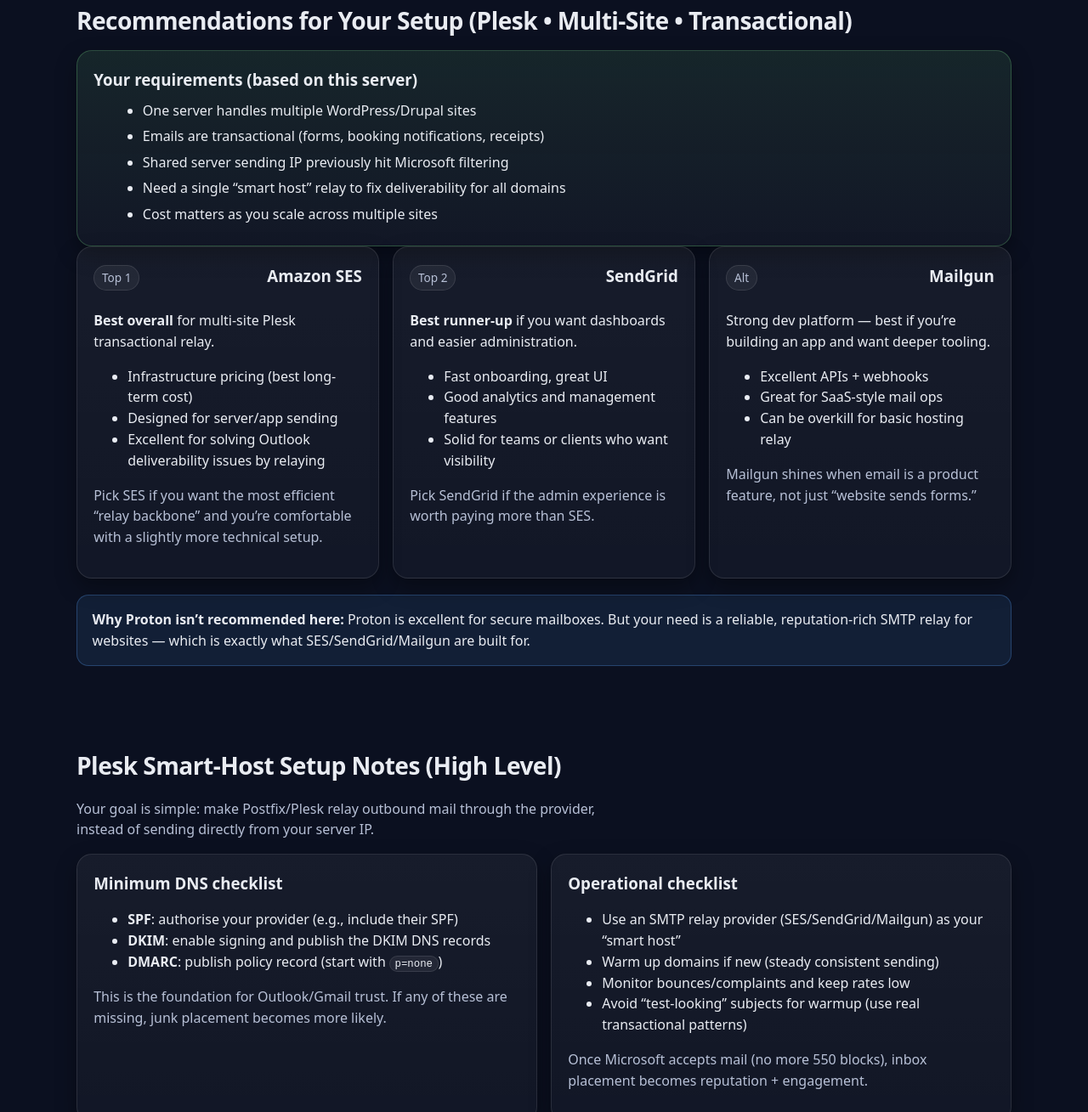
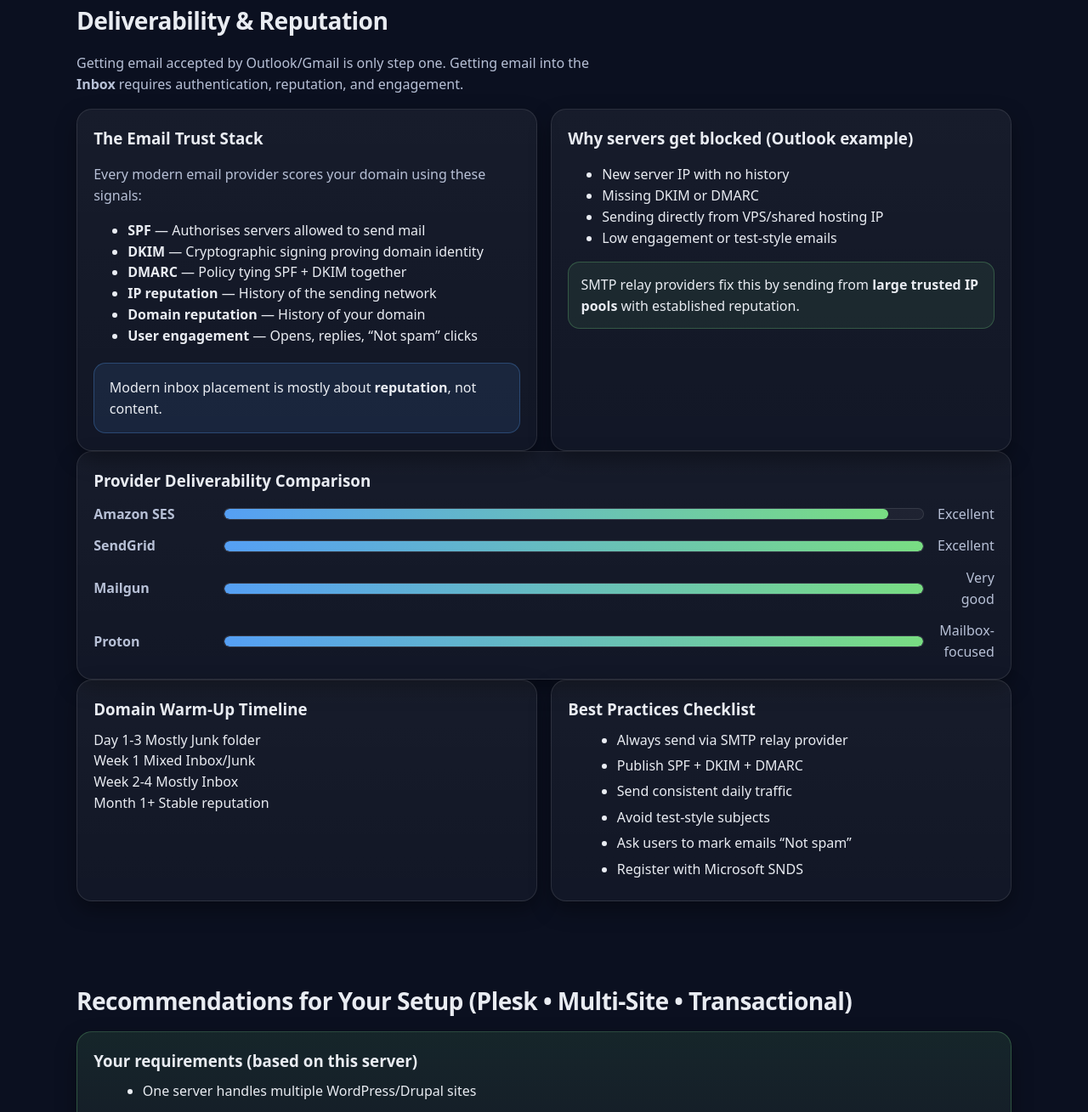
Before and after one commit to cnm-Git/Mail-Provider-Comparison, a plain HTML site: page index.html in a window 1280 px wide. Shown: the part 3949-5258 px from the top of the page at 85% size. Drawn offline with Linux system fonts and the light colour scheme.

Commit message:
Deliverability & Reputation section added

```diff
--- a/index.html
+++ b/index.html
@@ -466,6 +466,127 @@
         </div>
       </section>
 
+      <!-- Deliverability & Reputation -->
+      <section id="deliverability" class="section">
+        <h2>Deliverability & Reputation</h2>
+        <p class="lead">
+          Getting email accepted by Outlook/Gmail is only step one. Getting
+          email into the <strong>Inbox</strong> requires authentication,
+          reputation, and engagement.
+        </p>
+
+        <div class="grid-2">
+          <div class="card">
+            <h3>The Email Trust Stack</h3>
+            <p class="muted">
+              Every modern email provider scores your domain using these
+              signals:
+            </p>
+
+            <ul class="trust-list">
+              <li>
+                <strong>SPF</strong> — Authorises servers allowed to send mail
+              </li>
+              <li>
+                <strong>DKIM</strong> — Cryptographic signing proving domain
+                identity
+              </li>
+              <li><strong>DMARC</strong> — Policy tying SPF + DKIM together</li>
+              <li>
+                <strong>IP reputation</strong> — History of the sending network
+              </li>
+              <li>
+                <strong>Domain reputation</strong> — History of your domain
+              </li>
+              <li>
+                <strong>User engagement</strong> — Opens, replies, “Not spam”
+                clicks
+              </li>
+            </ul>
+
+            <div class="callout">
+              Modern inbox placement is mostly about
+              <strong>reputation</strong>, not content.
+            </div>
+          </div>
+
+          <div class="card">
+            <h3>Why servers get blocked (Outlook example)</h3>
+            <ul>
+              <li>New server IP with no history</li>
+              <li>Missing DKIM or DMARC</li>
+              <li>Sending directly from VPS/shared hosting IP</li>
+              <li>Low engagement or test-style emails</li>
+            </ul>
+
+            <div class="review">
+              SMTP relay providers fix this by sending from
+              <strong>large trusted IP pools</strong> with established
+              reputation.
+            </div>
+          </div>
+        </div>
+
+        <div class="card">
+          <h3>Provider Deliverability Comparison</h3>
+
+          <div class="bars">
+            <div class="bar">
+              <div class="bar-label">Amazon SES</div>
+              <div class="bar-track"><div class="bar-fill w-95"></div></div>
+              <div class="bar-score">Excellent</div>
+            </div>
+            <div class="bar">
+              <div class="bar-label">SendGrid</div>
+              <div class="bar-track"><div class="bar-fill w-90"></div></div>
+              <div class="bar-score">Excellent</div>
+            </div>
+            <div class="bar">
+              <div class="bar-label">Mailgun</div>
+              <div class="bar-track"><div class="bar-fill w-88"></div></div>
+              <div class="bar-score">Very good</div>
+            </div>
+            <div class="bar">
+              <div class="bar-label">Proton</div>
+              <div class="bar-track"><div class="bar-fill w-50"></div></div>
+              <div class="bar-score">Mailbox-focused</div>
+            </div>
+          </div>
+        </div>
+
+        <div class="grid-2">
+          <div class="card">
+            <h3>Domain Warm-Up Timeline</h3>
+            <div class="timeline">
+              <div class="timeline-item">
+                <span>Day 1-3</span> Mostly Junk folder
+              </div>
+              <div class="timeline-item">
+                <span>Week 1</span> Mixed Inbox/Junk
+              </div>
+              <div class="timeline-item">
+                <span>Week 2-4</span> Mostly Inbox
+              </div>
+              <div class="timeline-item">
+                <span>Month 1+</span> Stable reputation
+              </div>
+            </div>
+          </div>
+
+          <div class="card">
+            <h3>Best Practices Checklist</h3>
+            <ul class="checklist">
+              <li>Always send via SMTP relay provider</li>
+              <li>Publish SPF + DKIM + DMARC</li>
+              <li>Send consistent daily traffic</li>
+              <li>Avoid test-style subjects</li>
+              <li>Ask users to mark emails “Not spam”</li>
+              <li>Register with Microsoft SNDS</li>
+            </ul>
+          </div>
+        </div>
+      </section>
+
       <!-- Recommendation -->
       <section id="recommendation" class="section">
         <h2>
```
